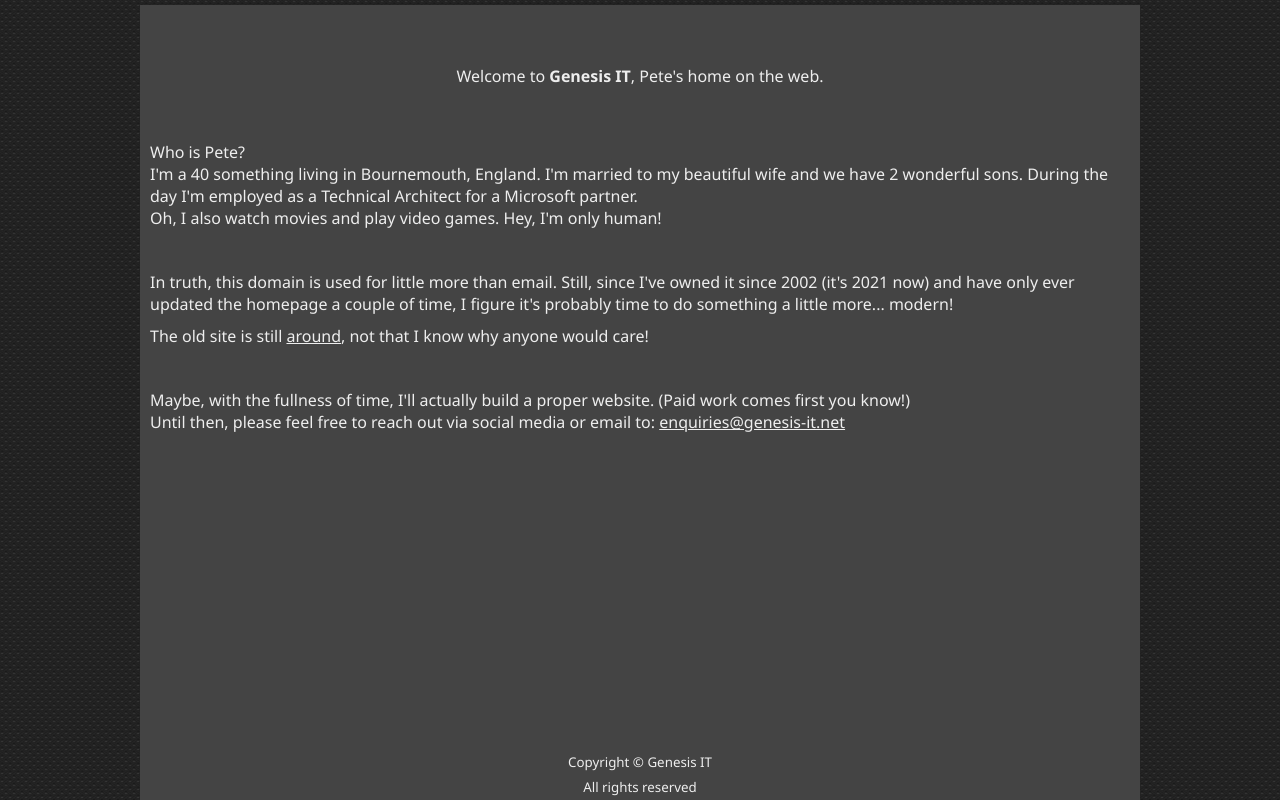
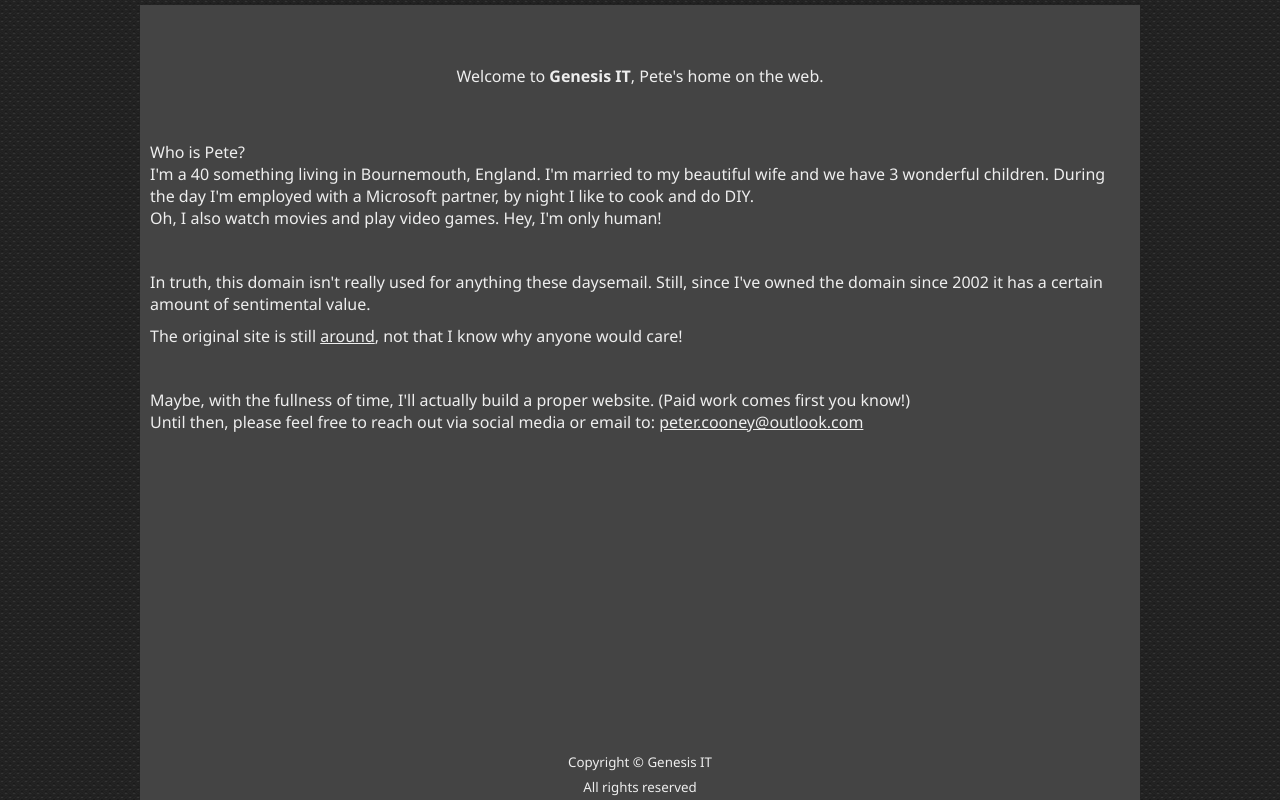
Before and after one commit to PeteCooney/pcooney.uk, a plain HTML site: page GenesisIT/index.html in a window 1280 px wide. Drawn offline with nearby package versions, Linux system fonts and the light colour scheme; a script that the page names is missing.

Commit message:
Update homepage a little

```diff
--- a/GenesisIT/index.html
+++ b/GenesisIT/index.html
@@ -99,16 +99,16 @@
             <br /><br />
             <div class="content">
                 Who is Pete?<br />
-                I'm a 40 something living in Bournemouth, England. I'm married to my beautiful wife and we have 2 wonderful sons. During the day I'm employed as a Technical Architect for a Microsoft partner.<br />
+                I'm a 40 something living in Bournemouth, England. I'm married to my beautiful wife and we have 3 wonderful children. During the day I'm employed with a Microsoft partner, by night I like to cook and do DIY.<br />
                 Oh, I also watch movies and play video games. Hey, I'm only human!
             </div>
             <br />
-            <div class="content">In truth, this domain is used for little more than email. Still, since I've owned it since 2002 (it's 2021 now) and have only ever updated the homepage a couple of time, I figure it's probably time to do something a little more... modern!</div>
-            <div class="content">The old site is still <a href="/v1/default.htm">around</a>, not that I know why anyone would care!</div>
+            <div class="content">In truth, this domain isn't really used for anything these daysemail. Still, since I've owned the domain since 2002 it has a certain amount of sentimental value.</div>
+            <div class="content">The original site is still <a href="/v1/default.htm">around</a>, not that I know why anyone would care!</div>
             <br />
             <div class="content">
                 Maybe, with the fullness of time, I'll actually build a proper website. (Paid work comes first you know!)<br />
-                Until then, please feel free to reach out via social media or email to: <a href="mailto:enquiries@genesis-it.net?subject=Genesis IT Website">enquiries@genesis-it.net</a>
+                Until then, please feel free to reach out via social media or email to: <a href="mailto:peter.cooney@outlook.com?subject=Genesis IT Website">peter.cooney@outlook.com</a>
             </div>
         </div>
     </div>
@@ -122,7 +122,7 @@
         var socialMedia = [
             { title: "Twitter", css: "twitter", href: "https://twitter.com/icelance", image: "url('imgs/twitter-32.png')", color: "#00aced" },
             { title: "Facebook", css: "facebook", href: "https://facebook.com/peter.cooney.351", image: "url('imgs/facebook-32.png')", color: "#3b5998" },
-            { title: "LinkedIn", css: "linkedin", href: "https://uk.linkedin.com/in/peter-cooney-b47097a1", image: "url('imgs/linkedin-32.png')", color: "#517fa4" },
+            { title: "LinkedIn", css: "linkedin", href: "https://uk.linkedin.com/in/peter-cooney", image: "url('imgs/linkedin-32.png')", color: "#517fa4" },
             { title: "Github", css: "github", href: "https://github.com/PeteCooney", image: "url('imgs/github-32.png')", color: "#800080" }
         ];
         var vm = {
```
